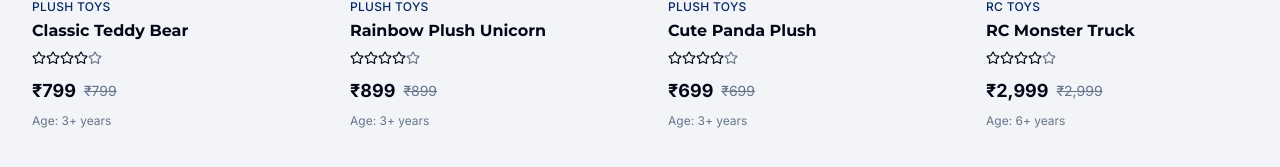
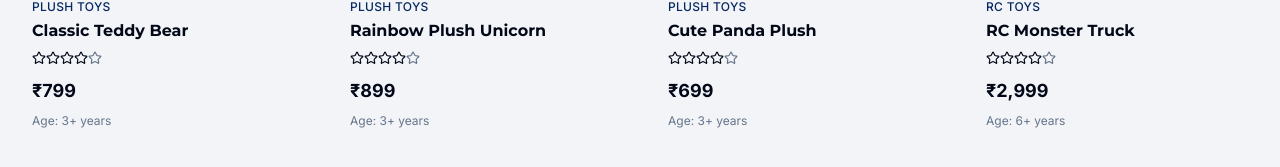
Before and after one commit to Mishrashubham10/vyaparion, a Next.js app: page / in a window 1280 px wide. Shown: the part 1675-1842 px from the top of the page. Built offline with nearby package versions, Linux system fonts and the light colour scheme.

Commit message:
prices changes

```diff
--- a/components/products/ProdcutsCard.tsx
+++ b/components/products/ProdcutsCard.tsx
@@ -129,11 +129,11 @@ export default function ProductCard({ product, index = 0 }: ProductCardProps) {
           <span className="font-display font-bold text-lg text-foreground">
             {formatPrice(product.price)}
           </span>
-          {product.price && (
+          {/* {product.price && (
             <span className="text-sm text-muted-foreground line-through">
               {formatPrice(product.price)}
             </span>
-          )}
+          )} */}
         </div>
 
         {/* ============ AGE GROUP =========== */}
```
